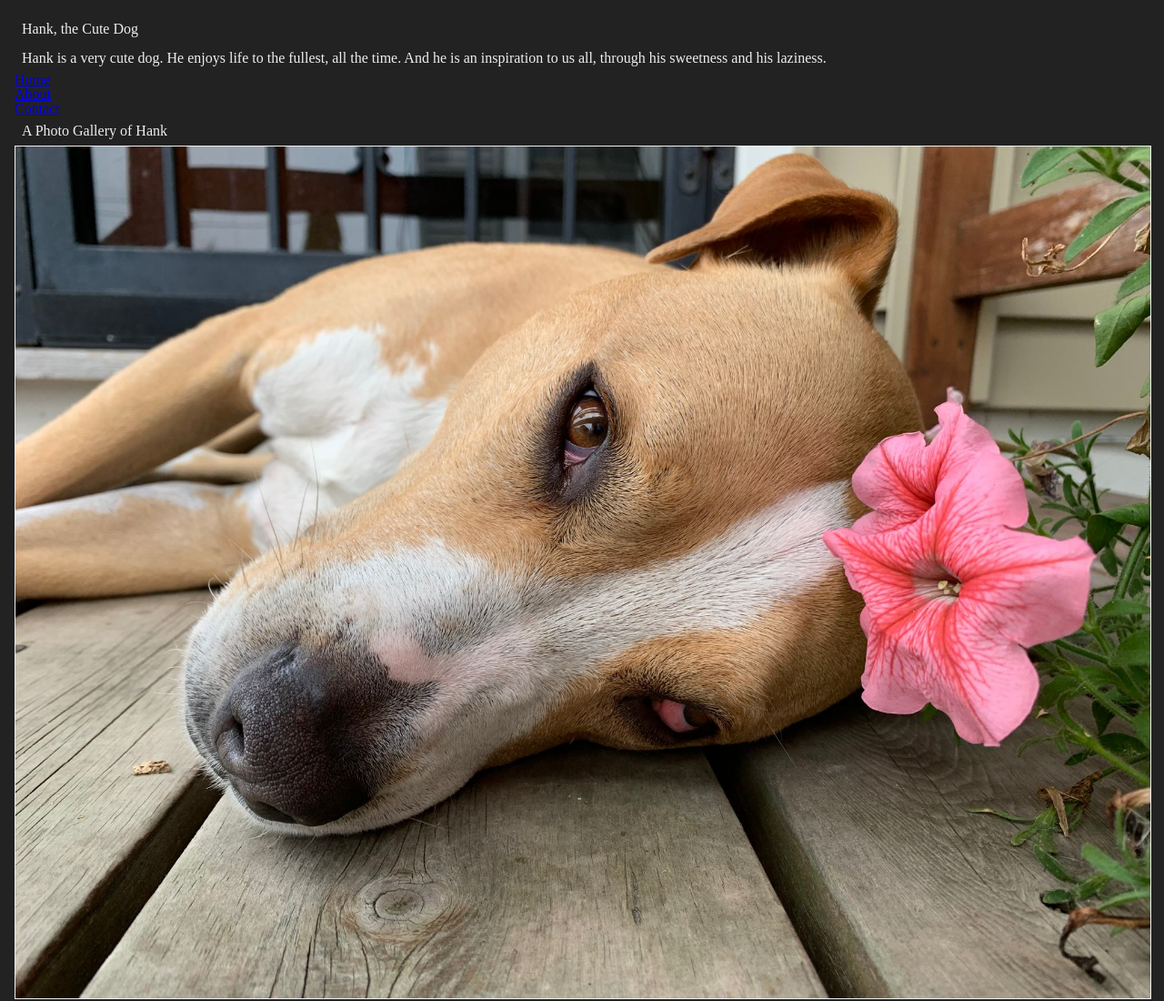
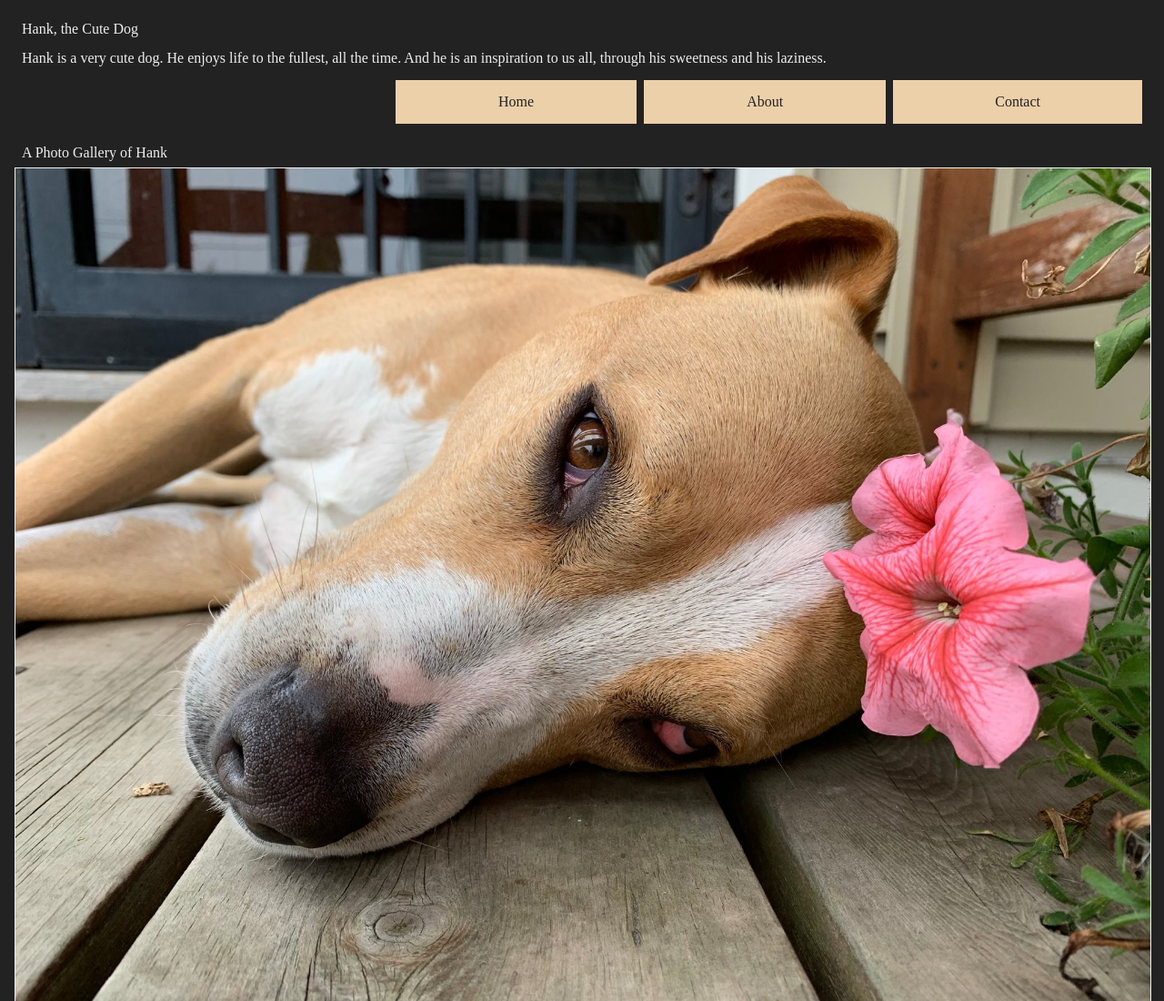
Before and after one commit to fwd-2020/week-09, a plain HTML site: page index.html in a window 1280 px wide. Shown: the top 1100 px of the page at 91% size. Drawn offline with Linux system fonts and the light colour scheme.

Commit message:
Use old-school floats on the micro nav layout

```diff
--- a/assets/css/screen.css
+++ b/assets/css/screen.css
@@ -17,9 +17,20 @@ html {
 h1,
 h2,
 figcaption,
+nav,
 p {
   padding: 8px;
 }
+
+/*
+Old-school way of clearing floats:
+*/
+/*
+section {
+  float: none;
+  clear: both;
+}
+*/
 
 /* Responsive Images */
 img {
@@ -27,3 +38,48 @@ img {
   max-width: 100%;
   border: 1px solid #EEE;
 }
+
+/* Layout */
+
+/* Modular */
+.nav li {
+  padding-bottom: 8px;
+}
+.nav a {
+  display: block;
+  text-decoration: none;
+  background: #ecd0aa;
+  color: #222;
+  padding: 16px;
+}
+.nav a:hover {
+  background: #a6733d;
+}
+/* State */
+
+@media screen and (min-width: 330px) {
+  .nav::after {
+    content: "";
+    display: block;
+    clear: both;
+    float: none;
+  }
+  .nav li {
+    float: left;
+    text-align: center;
+    width: 33.3333333333%;
+  }
+  .nav a {
+    margin-right: 8px;
+  }
+  .nav li:last-child a {
+    margin-right: 0;
+  }
+}
+
+@media screen and (min-width: 630px) {
+  .nav {
+    width: 66.66666667%;
+    margin-left: auto;
+  }
+}
```
